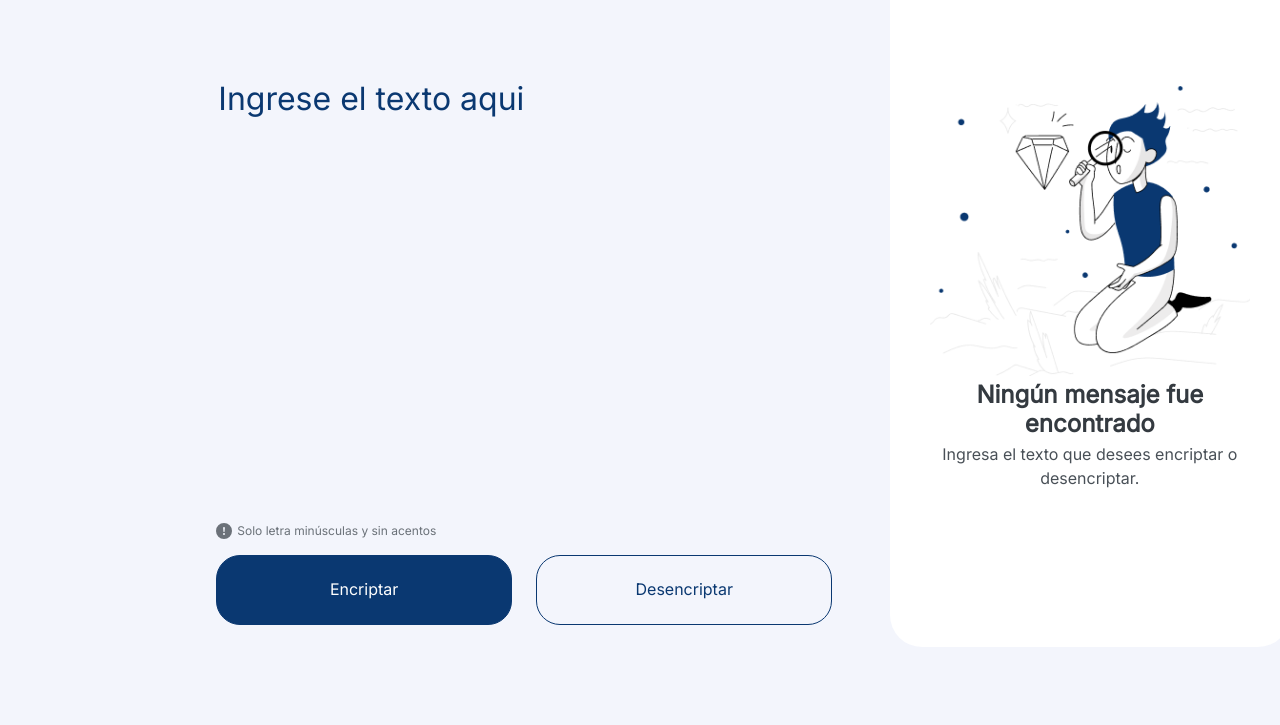
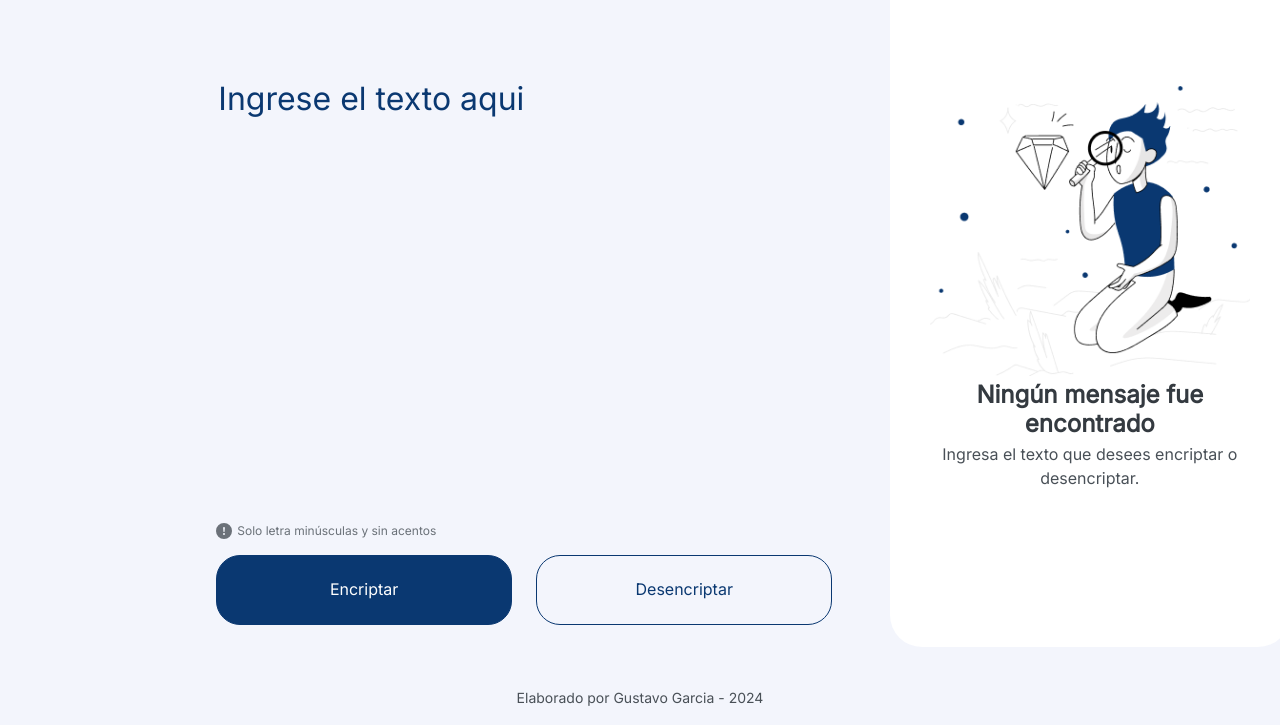
Before and after one commit to sggarci4/encriptador-texto, a plain HTML site: page index.html in a window 1280 px wide. Shown: the part 93-818 px from the top of the page. Drawn offline with Linux system fonts and the light colour scheme.

Commit message:
Versión Final Encriptador

```diff
--- a/index.html
+++ b/index.html
@@ -47,7 +47,7 @@
         </section>
     </main>
     <footer>
-
+        <p class="rodapie">Elaborado por Gustavo Garcia - 2024</p>
     </footer>
     <script src="app.js" defer></script>
 </body>
--- a/style.css
+++ b/style.css
@@ -194,6 +194,12 @@ height: 170px;
     color: #0A3871;
     float: right;
 }
+.rodapie{
+    padding: 20px;
+    text-align: center;
+    color: #495057;
+    font-size: 14px;
+}
 /*
 version tablet
 */
```
